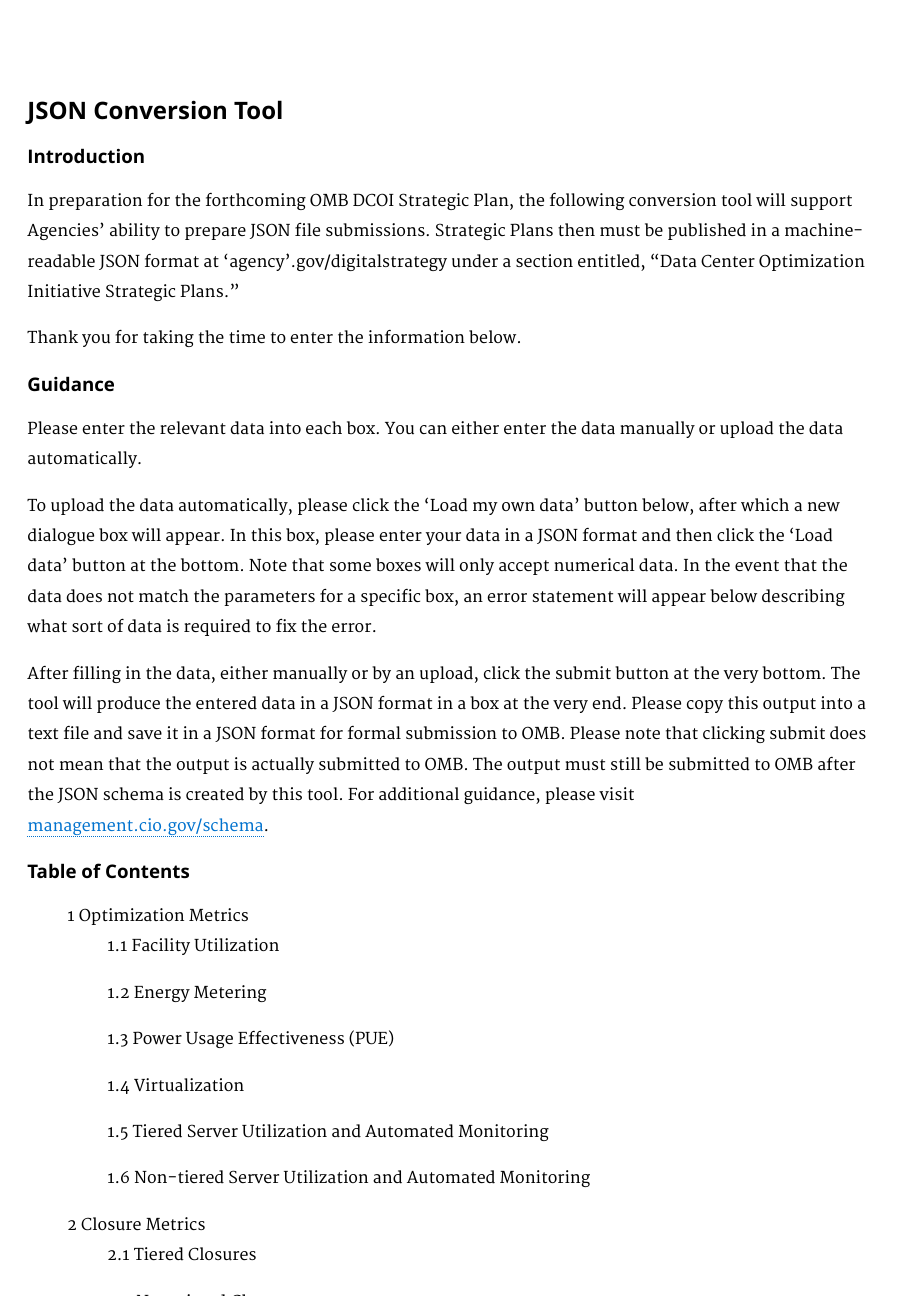
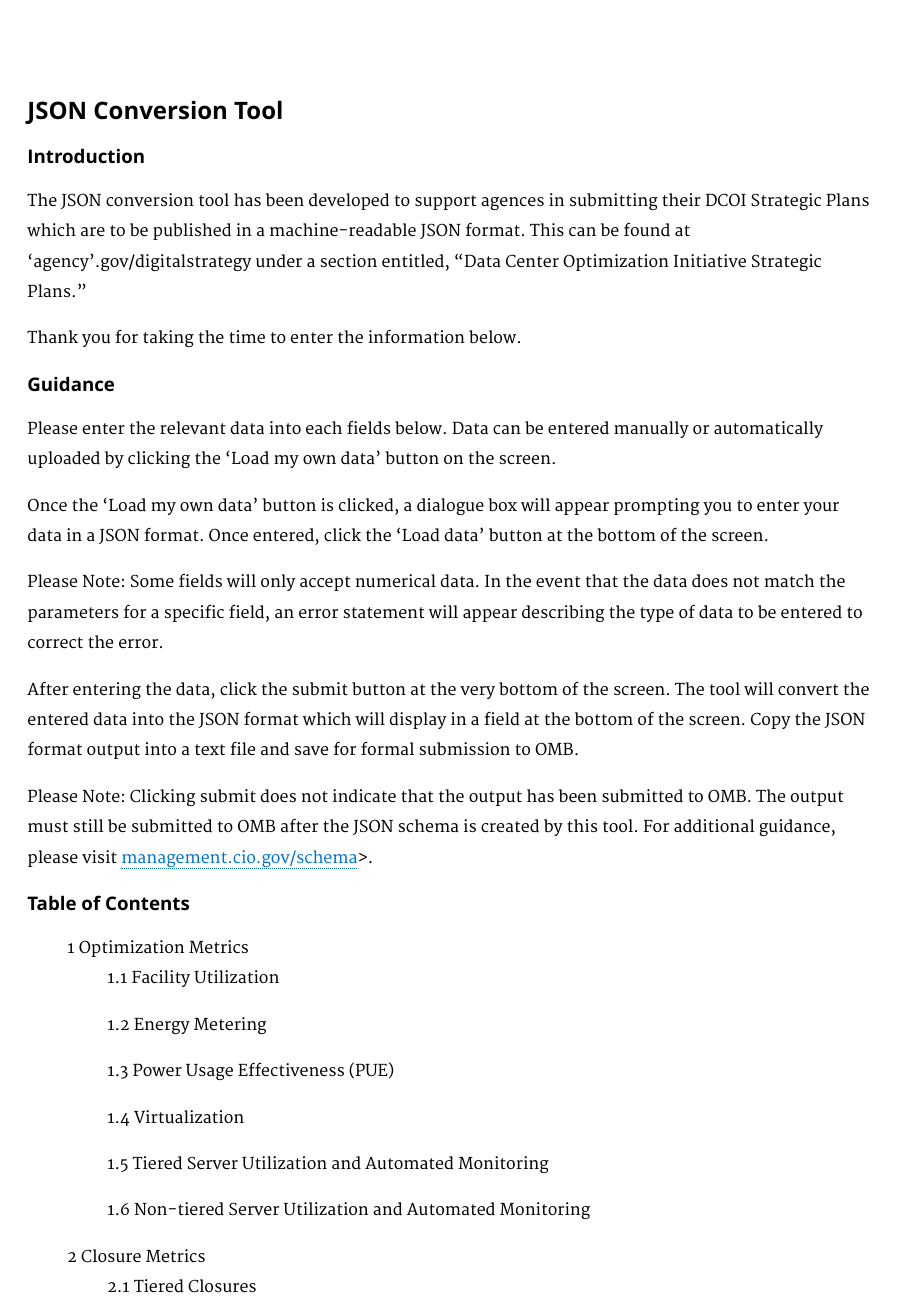
Before and after one commit to ydave-reisys/datacenters, a Jekyll site: the page built from pages/json-conversion-tool.html, in a window 1280 px wide and 1400 px high, cut to the strip 104-1400 px from the top of the window. Shown: the whole strip, without its empty margins (0-907 px from the left). Built offline with Jekyll 4.4.1, drawn with Linux system fonts in a browser that asks for light colours; nearby versions of some CDN libraries; Markdown is read by kramdown in place of the engine named in the settings.

Commit message:
JSON Tool Conversion page edits

```diff
--- a/pages/json-conversion-tool.html
+++ b/pages/json-conversion-tool.html
@@ -13,16 +13,22 @@ description: "JSON Conversion Tool"
 <h2 id="json-conversion-tool">JSON Conversion Tool</h2>
 
 <h3>Introduction</h3>
-<p>In preparation for the forthcoming OMB DCOI Strategic Plan, the following conversion tool will support Agencies’ ability to prepare JSON file submissions. Strategic Plans then must be published in a machine-readable JSON format at ‘agency’.gov/digitalstrategy under a section entitled, “Data Center Optimization Initiative Strategic Plans.”</p>
+<p>The JSON conversion tool has been developed to support agences in submitting their DCOI Strategic Plans which are to be published in a machine-readable JSON format. This can be found at ‘agency’.gov/digitalstrategy under a section entitled, “Data Center Optimization Initiative Strategic Plans.”</p>
 
 <p>Thank you for taking the time to enter the information below.</p>
 
 <h3>Guidance</h3>
-<p>Please enter the relevant data into each box. You can either enter the data manually or upload the data automatically.</p>
+<p>Please enter the relevant data into each fields below. Data can be entered manually or automatically uploaded by clicking the ‘Load my own data’ button on the screen.</p>
 
-<p>To upload the data automatically, please click the ‘Load my own data’ button below, after which a new dialogue box will appear. In this box, please enter your data in a JSON format and then click the ‘Load data’ button at the bottom. Note that some boxes will only accept numerical data. In the event that the data does not match the parameters for a specific box, an error statement will appear below describing what sort of data is required to fix the error. <!-- Please note that some of the fields have been prepopulated and should not be edited. --></p>
+<p>Once the ‘Load my own data’ button is clicked,  a dialogue box will appear prompting you to enter your data in a JSON format. Once entered, click the ‘Load data’ button at the bottom of the screen.</p>
 
-<p>After filling in the data, either manually or by an upload, click the submit button at the very bottom. The tool will produce the entered data in a JSON format in a box at the very end. Please copy this output into a text file and save it in a JSON format for formal submission to OMB. Please note that clicking submit does not mean that the output is actually submitted to OMB. The output must still be submitted to OMB after the JSON schema is created by this tool. For additional guidance, please visit <a href="https://management.cio.gov/schema" target="_blank">management.cio.gov/schema</a>.</p>
+<p>Please Note: Some fields will only accept numerical data. In the event that the data does not match the parameters for a specific field, an error statement will appear describing the type of data to be entered to correct the error.</p>
+
+<p>After entering the data, click the submit button at the very bottom of the screen. The tool will convert the entered data into the JSON format which will display in a field at the bottom of the screen.  Copy the JSON format output into a text file and save for formal submission to OMB.</p>
+
+<p>Please Note: Clicking submit does not indicate that the output has been submitted to OMB. The output must still be submitted to OMB after the JSON schema is created by this tool. For additional guidance, please visit <a href="https://management.cio.gov/schema">management.cio.gov/schema</a>>.
+</p>
+
 
 <h3>Table of Contents</h3>
         <ol class="table-of-contents" type="1">
```
